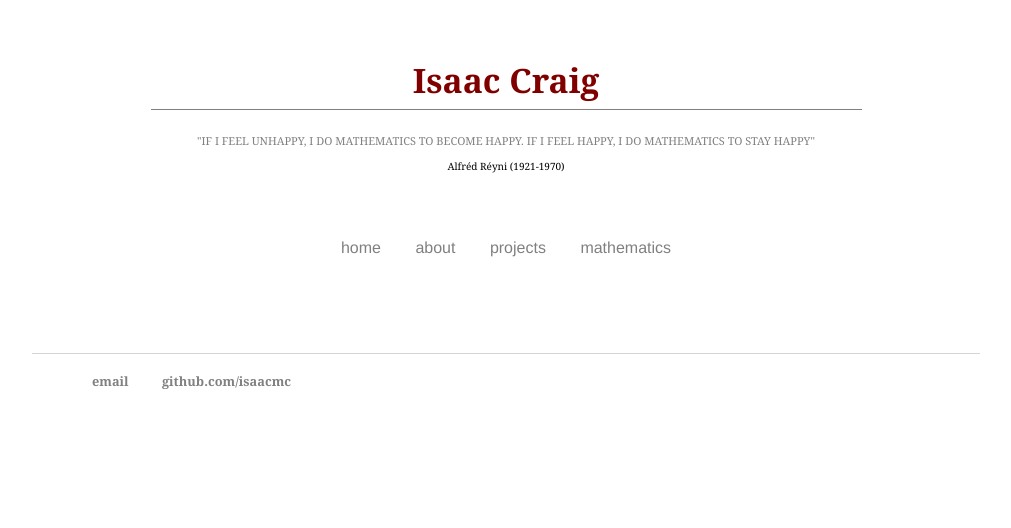
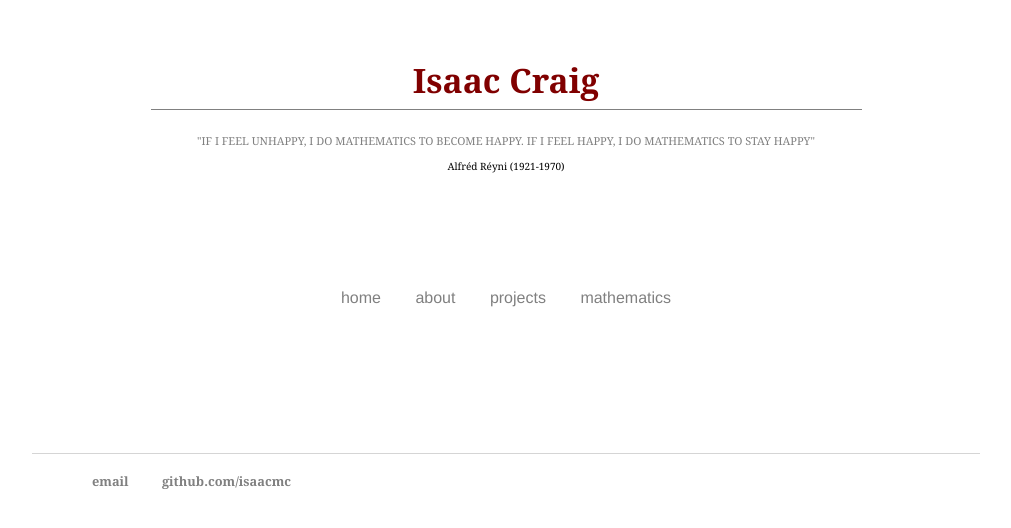
Before and after one commit to isundberg/isaacmc.github.io, a Jekyll site: the page built from index.html, in a window 1280 px wide. Shown: the top 528 px of the page, without its empty margins (134-1145 px from the left). Built offline with Jekyll 4.4.1, drawn with Linux system fonts in a browser that asks for light colours.

Commit message:
Update main.css

```diff
--- a/css/main.css
+++ b/css/main.css
@@ -44,7 +44,7 @@ nav ul {
     font-size: 1em;
     list-style: none;
     left:0;
-    padding: 50px 10px;
+    padding: 100px 10px;
 }
 
 nav ul li, footer ul li {
```
